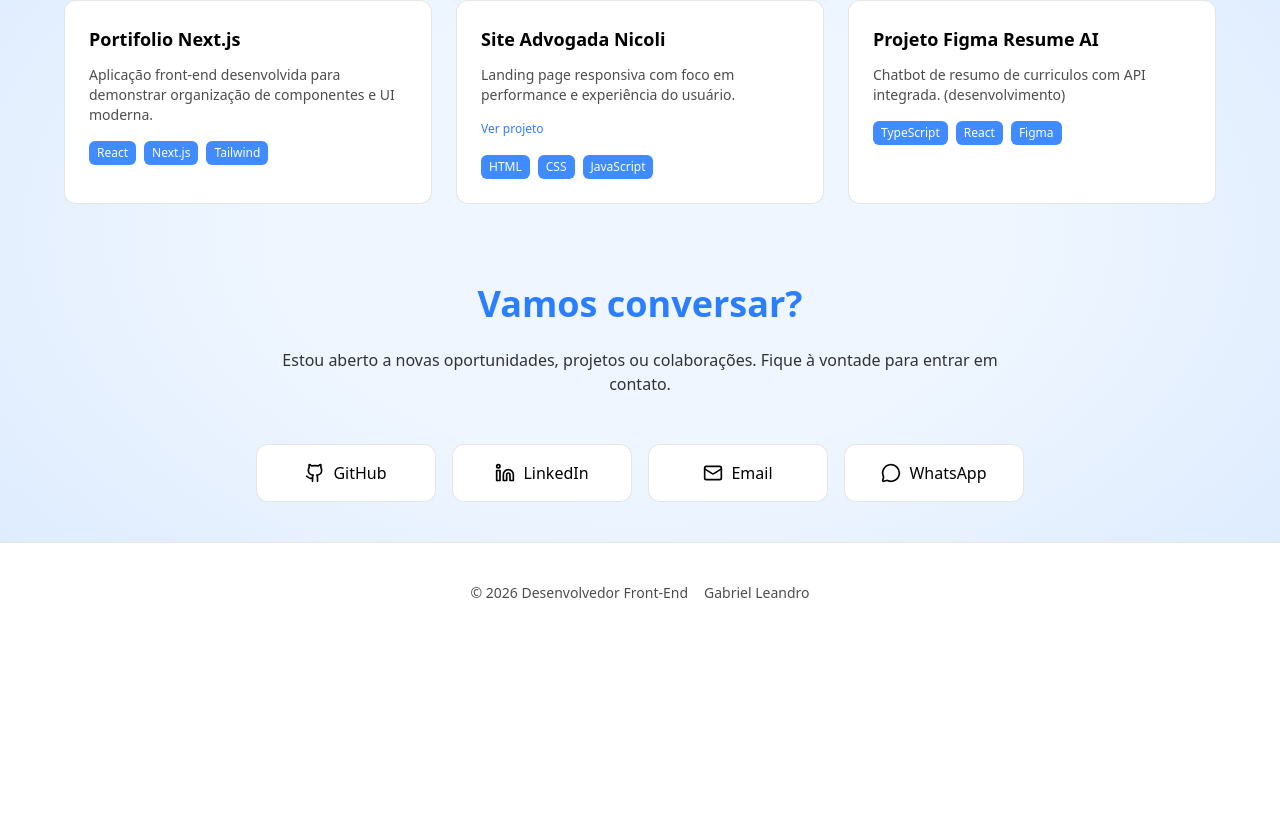
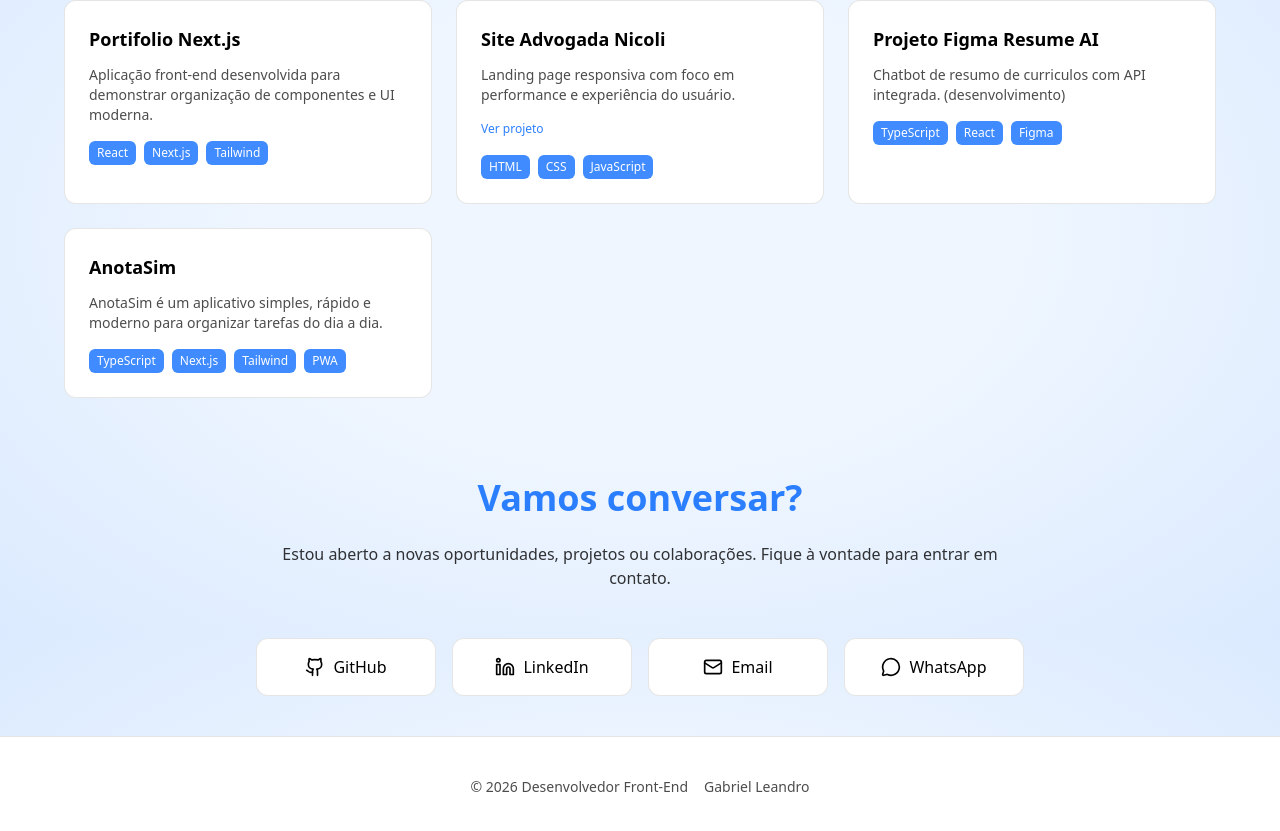
Before and after one commit to GabrielLeandroSilva/Portifolio-Next.js, a Next.js app: page / in a window 1280 px wide. Shown: the part 1768-2599 px from the top of the page. Before the commit the page ends 2411 px from the top, so only its background shows below. Built offline with nearby package versions, Linux system fonts and the light colour scheme.

Commit message:
Update projects.ts

```diff
--- a/src/data/projects.ts
+++ b/src/data/projects.ts
@@ -29,4 +29,10 @@
             "Chatbot de resumo de curriculos com API integrada. (desenvolvimento)",
         tags: ["TypeScript", "React", "Figma"],
     },
+    {
+        id: 4,
+        title: 'AnotaSim',
+        description: 'AnotaSim é um aplicativo simples, rápido e moderno para organizar tarefas do dia a dia.',
+        tags: ["TypeScript", "Next.js", "Tailwind", "PWA"]
+    }
 ]
```
